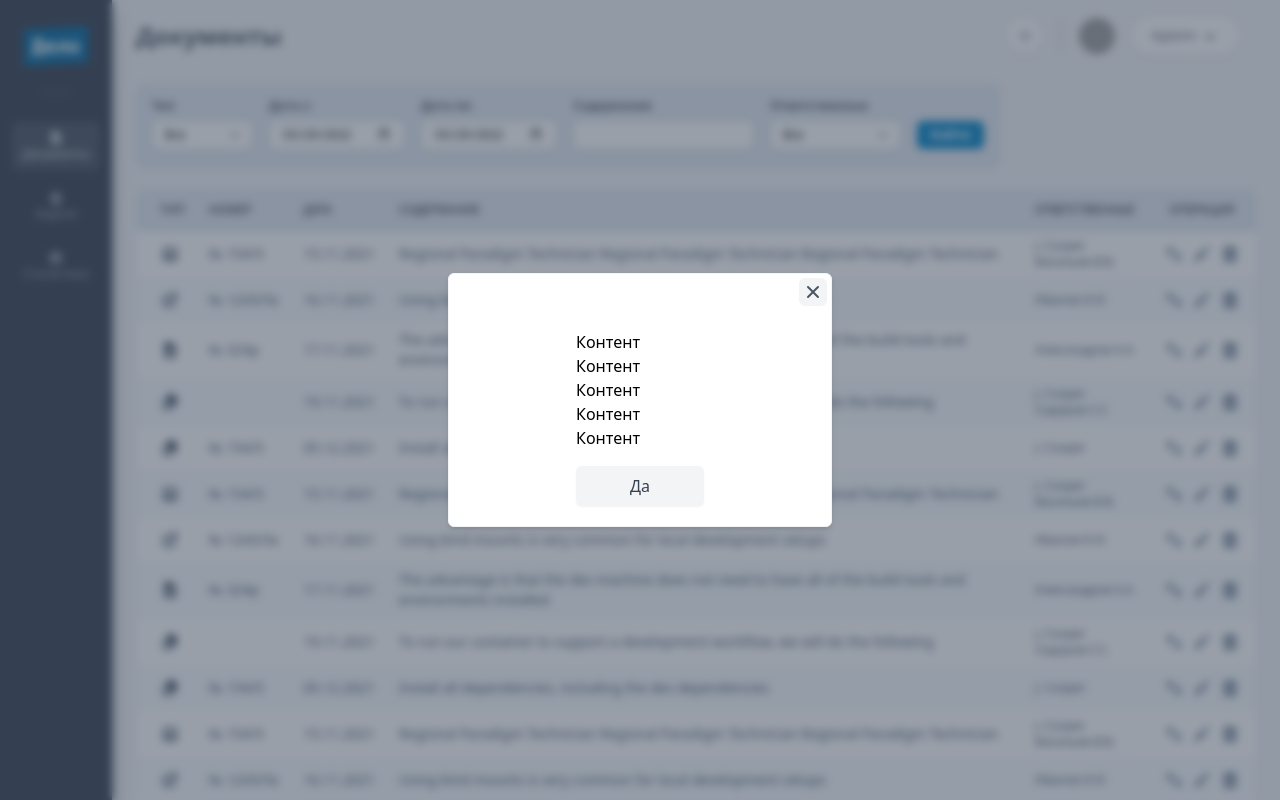
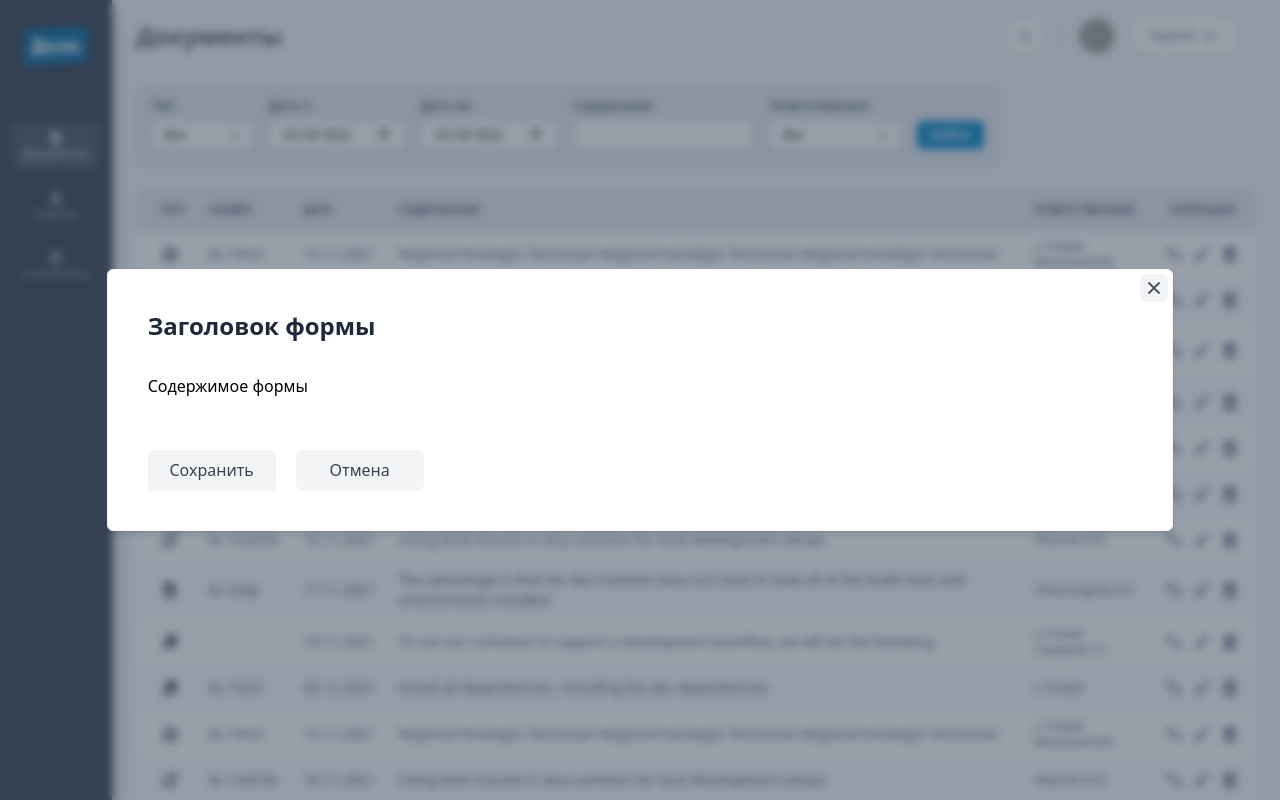
Before and after one commit to serebrs/delo-vue3-vite, a Vue app: page /documents in a window 1280 px wide. Both pictures are taken after a click on the button 1024 px from the left and 36 px from the top of the page. Built offline with nearby package versions, Linux system fonts and the light colour scheme; grey boxes are pictures that could not be loaded.

Commit message:
Переделал модальное окно с Teleport

```diff
--- a/src/components/HeaderBar.vue
+++ b/src/components/HeaderBar.vue
@@ -1,17 +1,22 @@
 <script>
 import { MenuIcon, PlusIcon, ChevronDownIcon } from "@heroicons/vue/solid";
 import DropdownMenu from "./utils/DropdownMenu.vue";
+import ModalBoxButton from "./utils/ModalBoxButton.vue";
 
 export default {
   emits: [
-    "navMenuOpen",
-    "modalOpen"
+    "navMenuOpen"
   ],
   props: {
     title: String
   },
+  data() {
+    return {
+      modalAnswer: ''
+    }
+  },
   components: {
-    MenuIcon, PlusIcon, ChevronDownIcon, DropdownMenu
+    MenuIcon, PlusIcon, ChevronDownIcon, DropdownMenu, ModalBoxButton
   }
 }
 </script>
@@ -31,12 +36,15 @@ export default {
     </div>
 
     <div class="mx-4 h-16 flex items-center justify-end space-x-4">
-      <button
-        @click="$emit('modalOpen')"
+      <ModalBoxButton
+        title="Заголовок формы"
+        content="Содержимое формы"
+        @getAnswer="modalAnswer = 'X'"
         class="flex p-2 items-center rounded-full text-gray-400 hover:text-green-700 bg-white shadow text-md active:translate-y-[1px]"
       >
         <PlusIcon class="w-5 h-5" />
-      </button>
+        {{ modalAnswer }}
+      </ModalBoxButton>
 
       <span class="w-1 h-8 rounded-lg bg-gray-200"></span>
 
--- a/src/components/documents/DocumentsListItem.vue
+++ b/src/components/documents/DocumentsListItem.vue
@@ -9,7 +9,7 @@ export default {
   },
   data() {
     return {
-      answer: ''
+      modalAnswer: ''
     }
   },
   computed: {
@@ -64,10 +64,10 @@ export default {
 
         <DialogBoxButton
           question="Хотите удалить элемент?"
-          @getAnswer="answer = 'X'"
+          @getModalAnswer="modalAnswer = 'X'"
           class="p-1 hover:text-red-600 hover:bg-sky-200 rounded-md"
         >
-          <TrashIcon class="h-5 w-5" /> {{ answer }}
+          <TrashIcon class="h-5 w-5" /> {{ modalAnswer }}
         </DialogBoxButton>
       </div>
     </td>
--- a/src/components/utils/DialogBoxButton.vue
+++ b/src/components/utils/DialogBoxButton.vue
@@ -3,7 +3,7 @@ import { XIcon } from "@heroicons/vue/solid"
 
 export default {
   emits: [
-    "getAnswer"
+    "getModalAnswer"
   ],
   props: {
     question: String
@@ -42,7 +42,7 @@ export default {
           <div class="p-5">
             <p class="p-3">{{ question }}</p>
             <button
-              @click="isDialogBoxActive = false; $emit('getAnswer')"
+              @click="isDialogBoxActive = false; $emit('getModalAnswer')"
               class="p-2 m-2 w-32 text-gray-700 bg-gray-100 hover:bg-gray-200 shadow-sm rounded-md mt-4"
             >Да</button>
             <button
--- a/src/components/utils/ModalBox.vue
+++ /dev/null
@@ -1,52 +0,0 @@
-<script>
-import { XIcon } from "@heroicons/vue/solid"
-
-export default {
-  emits: [
-    'modalClose'
-  ],
-  components: { XIcon }
-}
-</script>
-
-<template>
-  <transition name="fade">
-    <div
-      @click.self="$emit('modalClose')"
-      class="absolute z-40 inset-y-0 inset-x-0 flex justify-center items-center space-x-0 space-y-0 h-screen bg-slate-700 bg-opacity-50 overflow-hidden backdrop-blur-sm"
-    >
-      <div
-        class="flex flex-col justify-center items-center w-96 rounded-md shadow-md bg-white border border-gray-100"
-      >
-        <button
-          @click="$emit('modalClose')"
-          class="p-1 m-1 text-gray-600 bg-gray-100 hover:bg-gray-200 rounded-md justify-self-start self-end"
-        >
-          <XIcon class="h-5 w-5" />
-        </button>
-        <div class="p-5">
-          <p>Контент</p>
-          <p>Контент</p>
-          <p>Контент</p>
-          <p>Контент</p>
-          <p>Контент</p>
-          <button
-            class="p-2 w-32 text-gray-700 bg-gray-100 hover:bg-gray-200 shadow-sm rounded-md mt-4"
-          >Да</button>
-        </div>
-      </div>
-    </div>
-  </transition>
-</template>
-
-<style scoped>
-.fade-enter-active,
-.fade-leave-active {
-  transition: opacity 0.3s ease;
-}
-
-.fade-enter-from,
-.fade-leave-to {
-  opacity: 0;
-}
-</style>
--- /dev/null
+++ b/src/components/utils/ModalBoxButton.vue
@@ -0,0 +1,74 @@
+<script>
+import { XIcon } from "@heroicons/vue/solid"
+
+export default {
+  emits: [
+    'getAnswer'
+  ],
+  props: {
+    title: String,
+    content: String
+  },
+  data() {
+    return {
+      isModalBoxActive: false
+    }
+  },
+  inheritAttrs: false,
+  components: { XIcon }
+}
+</script>
+
+<template>
+  <button @click="isModalBoxActive = true" v-bind="$attrs">
+    <slot />
+  </button>
+
+  <teleport to="body">
+    <transition name="fade">
+      <div
+        v-if="isModalBoxActive"
+        @click.self="isModalBoxActive = false"
+        class="absolute z-40 inset-y-0 inset-x-0 flex justify-center items-center space-x-0 space-y-0 h-screen bg-slate-700 bg-opacity-50 overflow-hidden backdrop-blur-sm"
+      >
+        <div class="relative w-5/6 p-10 rounded-md shadow-md bg-white border border-gray-100">
+          <button
+            @click="isModalBoxActive = false"
+            class="absolute right-0 top-0 p-1 m-1 text-gray-600 bg-gray-100 hover:bg-gray-200 rounded-md"
+          >
+            <XIcon class="h-5 w-5" />
+          </button>
+
+          <div
+            class="flex flex-col justify-start items-start space-y-8"
+          >
+            <h1 class="text-2xl text-slate-800 font-semibold">{{ title }}</h1>
+            <div>{{ content }}</div>
+            <div>
+              <button
+                @click="isModalBoxActive = false; $emit('getAnswer')"
+                class="p-2 mr-5 mt-5 w-32 text-gray-700 bg-gray-100 hover:bg-gray-200 shadow-sm rounded-md"
+              >Сохранить</button>
+              <button
+                @click="isModalBoxActive = false"
+                class="p-2 mr-5 mt-5 w-32 text-gray-700 bg-gray-100 hover:bg-gray-200 shadow-sm rounded-md"
+              >Отмена</button>
+            </div>
+          </div>
+        </div>
+      </div>
+    </transition>
+  </teleport>
+</template>
+
+<style scoped>
+.fade-enter-active,
+.fade-leave-active {
+  transition: opacity 0.3s ease;
+}
+
+.fade-enter-from,
+.fade-leave-to {
+  opacity: 0;
+}
+</style>
--- a/src/layouts/MainLayout.vue
+++ b/src/layouts/MainLayout.vue
@@ -3,7 +3,6 @@ import NavigationMenu from "@/components/NavigationMenu.vue";
 import HeaderBar from "@/components/HeaderBar.vue";
 import LogoImage from "@/components/LogoImage.vue";
 import { XIcon } from "@heroicons/vue/solid"; // TODO сделать импорт всех иконок глобально: Solid и Outline
-import ModalBox from "@/components/utils/ModalBox.vue";
 
 export default {
   data() {
@@ -13,8 +12,7 @@ export default {
         { id: "2", title: "Задачи", url: "/tasks", icon: { type: "solid", name: "ClipboardCheckIcon" } },
         { id: "3", title: "Статистика", url: "/stats", icon: { type: "solid", name: "ChartSquareBarIcon" } },
       ],
-      isNavigationActive: false,
-      isModalActive: false
+      isNavigationActive: false
     }
   },
   computed: {
@@ -23,7 +21,7 @@ export default {
     }
   },
   components: {
-    NavigationMenu, HeaderBar, LogoImage, XIcon, ModalBox
+    NavigationMenu, HeaderBar, LogoImage, XIcon
   }
 }
 </script>
@@ -62,13 +60,10 @@ export default {
       <HeaderBar
         :title="title"
         @navMenuOpen="isNavigationActive = true"
-        @modalOpen="isModalActive = true"
       />
       <RouterView />
     </div>
   </div>
-
-  <ModalBox v-if="isModalActive" @modalClose="isModalActive = false" />
 </template>
 
 <style>
```
